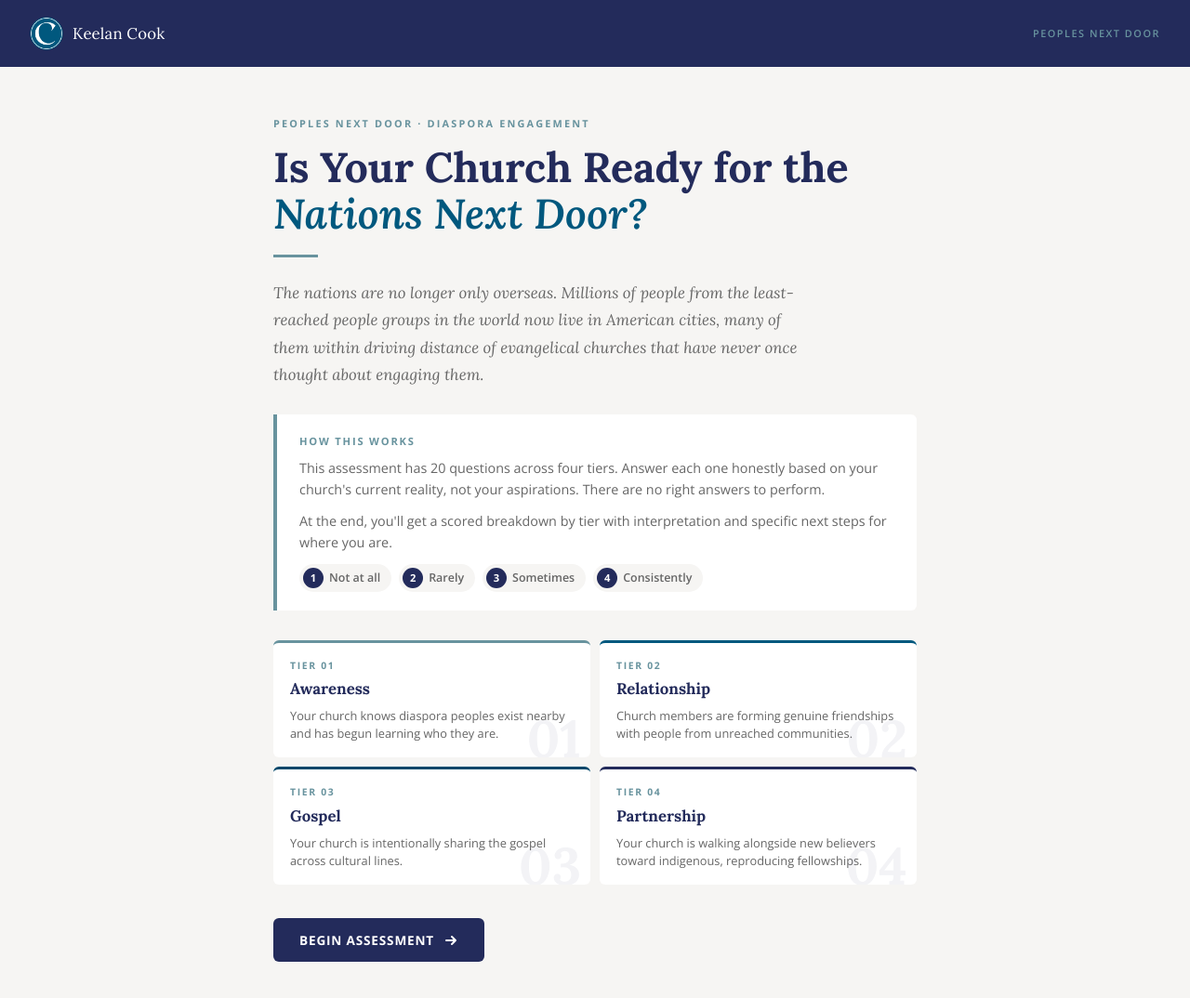
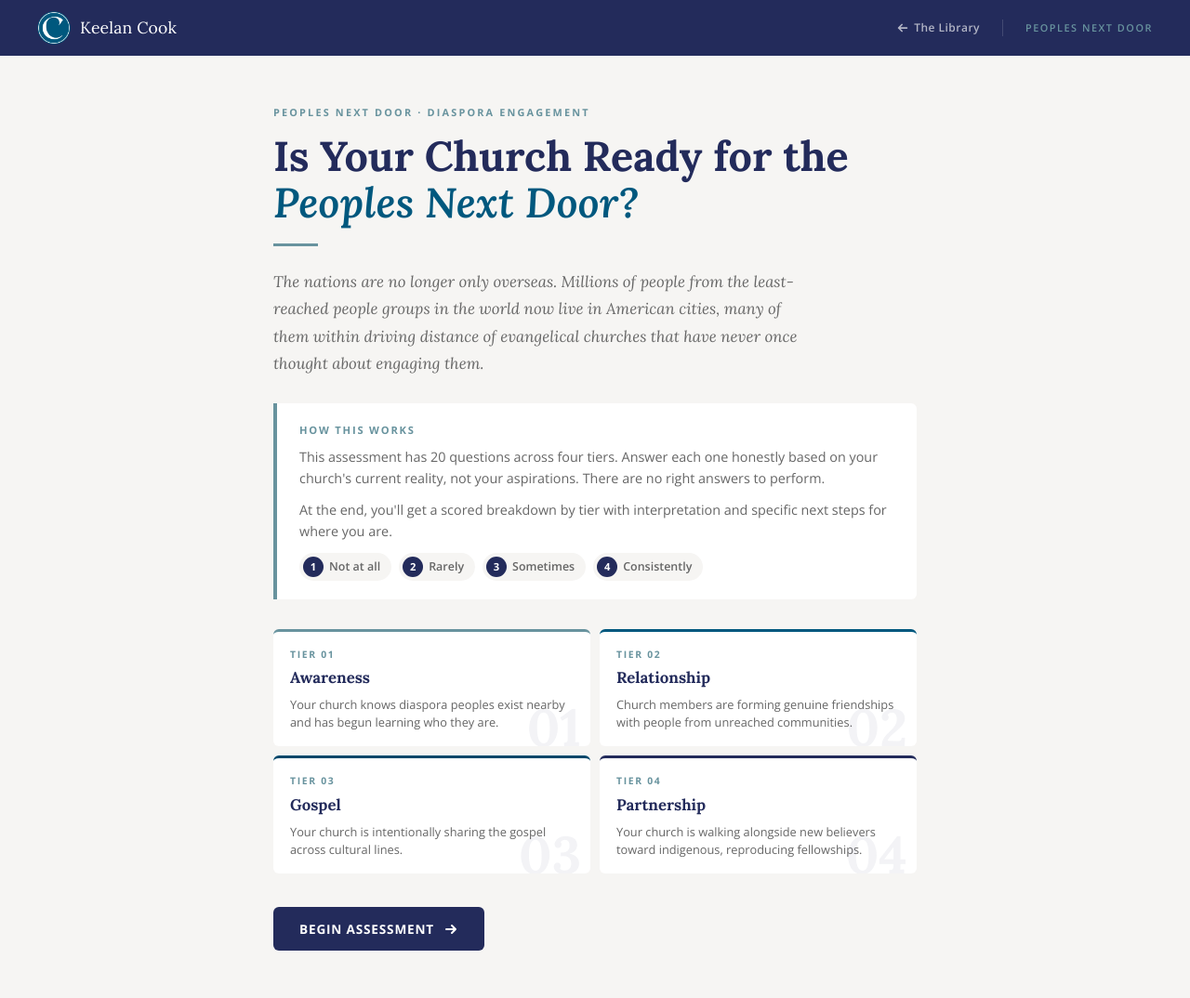
Before and after one commit to keelancook/keelancook.github.io, a Jekyll site: the page built from library/diaspora-assessment.html, in a window 1280 px wide and 1115 px high. Shown: the top 1074 px of the window at 93% size. Built offline with Jekyll 4.4.1, drawn with Linux system fonts in a browser that asks for light colours.

Commit message:
Refactor site header and navigation structure
Updated header styles and added navigation links.

```diff
--- a/library/diaspora-assessment.html
+++ b/library/diaspora-assessment.html
@@ -53,21 +53,26 @@ body {
   min-height: 100vh;
 }
 
-/* ── Header ───────────────────────────────────────────────────── */
+/* ── Header (matches library header exactly) ──────────────────── */
 .site-header {
   background: var(--navy);
-  padding: 18px 32px;
+  padding: 0 40px;
+  height: 60px;
   display: flex;
   align-items: center;
   justify-content: space-between;
+  position: sticky;
+  top: 0;
+  z-index: 100;
 }
 
 .site-header-brand {
   font-family: var(--serif);
-  font-size: 1.05rem;
+  font-size: 1.1rem;
   color: var(--white);
   text-decoration: none;
   letter-spacing: 0.01em;
+  flex-shrink: 0;
   display: flex;
   align-items: center;
   gap: 10px;
@@ -80,6 +85,33 @@ body {
   flex-shrink: 0;
 }
 
+.header-nav {
+  display: flex;
+  align-items: center;
+  gap: 24px;
+}
+
+.header-back {
+  font-family: var(--sans);
+  font-size: 0.75rem;
+  font-weight: 600;
+  color: rgba(255,255,255,0.65);
+  text-decoration: none;
+  letter-spacing: 0.04em;
+  transition: color 0.15s;
+  display: flex;
+  align-items: center;
+  gap: 5px;
+}
+
+.header-back:hover { color: var(--white); }
+
+.header-divider {
+  width: 1px;
+  height: 18px;
+  background: rgba(255,255,255,0.15);
+}
+
 .site-header-sub {
   font-family: var(--sans);
   font-size: 0.68rem;
@@ -87,6 +119,16 @@ body {
   letter-spacing: 0.14em;
   text-transform: uppercase;
   color: var(--accent);
+  text-decoration: none;
+  transition: color 0.15s;
+}
+
+.site-header-sub:hover { color: var(--light); }
+
+@media (max-width: 600px) {
+  .site-header { padding: 0 20px; }
+  .header-divider { display: none; }
+  .header-back span { display: none; }
 }
 
 /* ── Layout ───────────────────────────────────────────────────── */
@@ -937,8 +979,20 @@ body {
 <body>
 
 <header class="site-header">
-  <a href="https://keelancook.com" class="site-header-brand"><img src="/images/logo.png" alt="Keelan Cook" class="header-logo"> Keelan Cook</a>
-  <span class="site-header-sub">Peoples Next Door</span>
+  <a href="https://keelancook.com" class="site-header-brand">
+    <img src="/images/logo.png" alt="Keelan Cook" class="header-logo">
+    Keelan Cook
+  </a>
+  <div class="header-nav">
+    <a href="/library/" class="header-back">
+      <svg width="14" height="14" viewBox="0 0 16 16" fill="none">
+        <path d="M13 8H3M7 12l-4-4 4-4" stroke="currentColor" stroke-width="2" stroke-linecap="round" stroke-linejoin="round"/>
+      </svg>
+      <span>The Library</span>
+    </a>
+    <div class="header-divider"></div>
+    <a href="https://peoplesnextdoor.com" class="site-header-sub" target="_blank" rel="noopener">Peoples Next Door</a>
+  </div>
 </header>
 
 <div class="page-wrap">
@@ -949,7 +1003,7 @@ body {
   <div id="screen-intro">
 
     <p class="intro-eyebrow">Peoples Next Door · Diaspora Engagement</p>
-    <h1 class="intro-title">Is Your Church Ready for the <em>Nations Next Door?</em></h1>
+    <h1 class="intro-title">Is Your Church Ready for the <em>Peoples Next Door?</em></h1>
     <div class="intro-rule"></div>
 
     <p class="intro-body">The nations are no longer only overseas. Millions of people from the least-reached people groups in the world now live in American cities, many of them within driving distance of evangelical churches that have never once thought about engaging them.</p>
```
